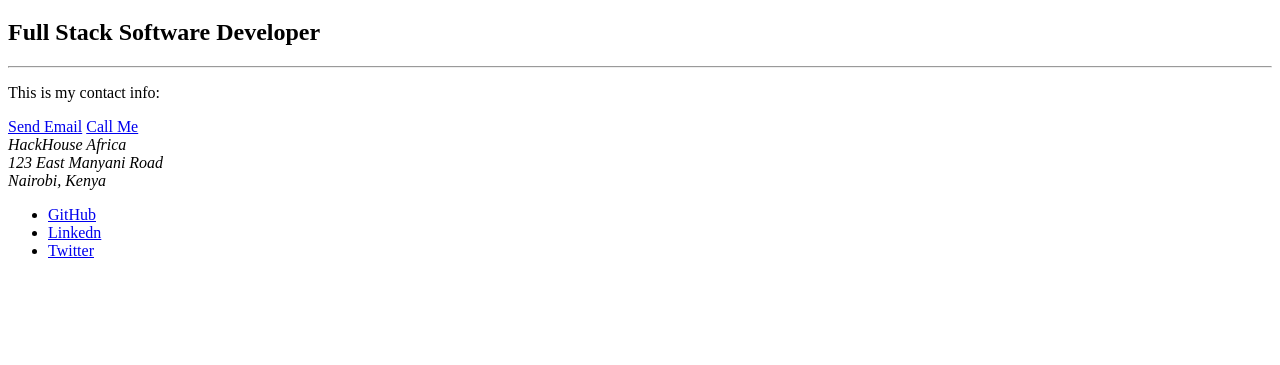
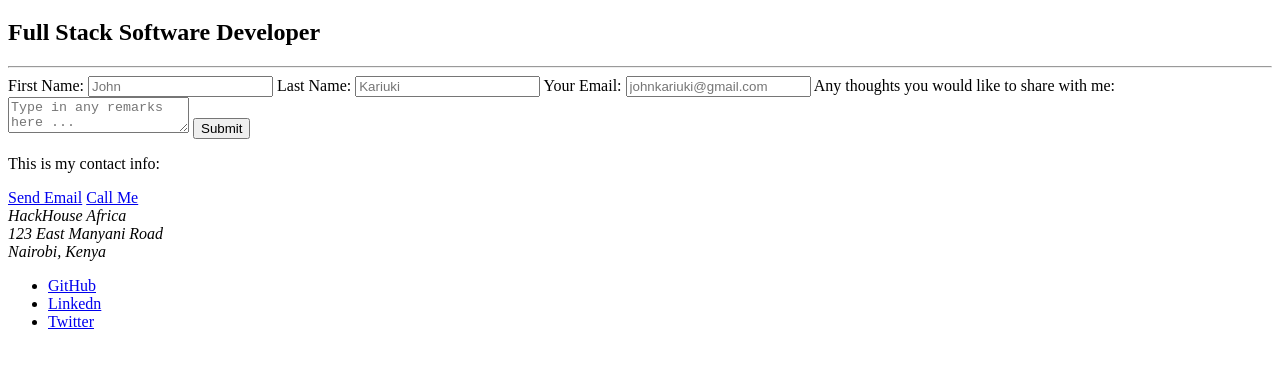
Before and after one commit to GeoKoder/week-1-day-1-assignment, a plain HTML site: page business-card.html in a window 1280 px wide. Shown: the part 61-426 px from the top of the page. Drawn offline with Linux system fonts and the light colour scheme.

Commit message:
Added a form element to business-card.html

```diff
--- a/business-card.html
+++ b/business-card.html
@@ -14,6 +14,22 @@
     </main>
     <hr>
     <section>
+        <form action="#" method="POST">
+            <label for="fName">First Name:</label>
+            <input type="text" name="fName" id="fName" placeholder="John">
+
+            <label for="lName">Last Name:</label>
+            <input type="text" name="lName" id="lName" placeholder="Kariuki">
+
+            <label for="email">Your Email:</label>
+            <input type="email" name="email" id="email" placeholder="johnkariuki@gmail.com">
+
+            <label for="comments">Any thoughts you would like to share with me: </label>
+            <textarea name="comments" id="comments" placeholder="Type in any remarks here ... "></textarea>
+
+            <button type="submit">Submit</button>
+        </form>
+
         <p>This is my contact info:</p>
         <a href="mailto:robertkamau.sw@gmail.com">Send Email</a>
         <a href="tel:+257123456789">Call Me</a>
```
Also changed, not shown: 1 other file.
